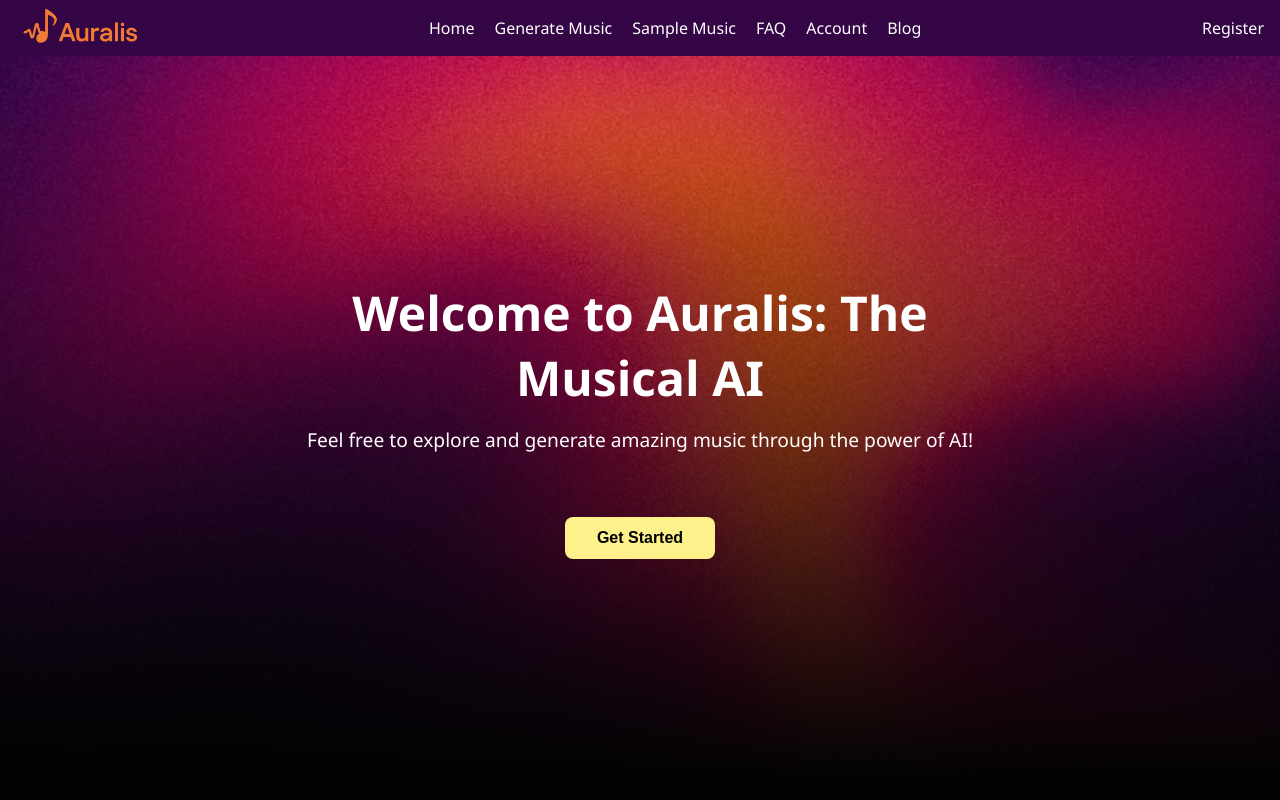
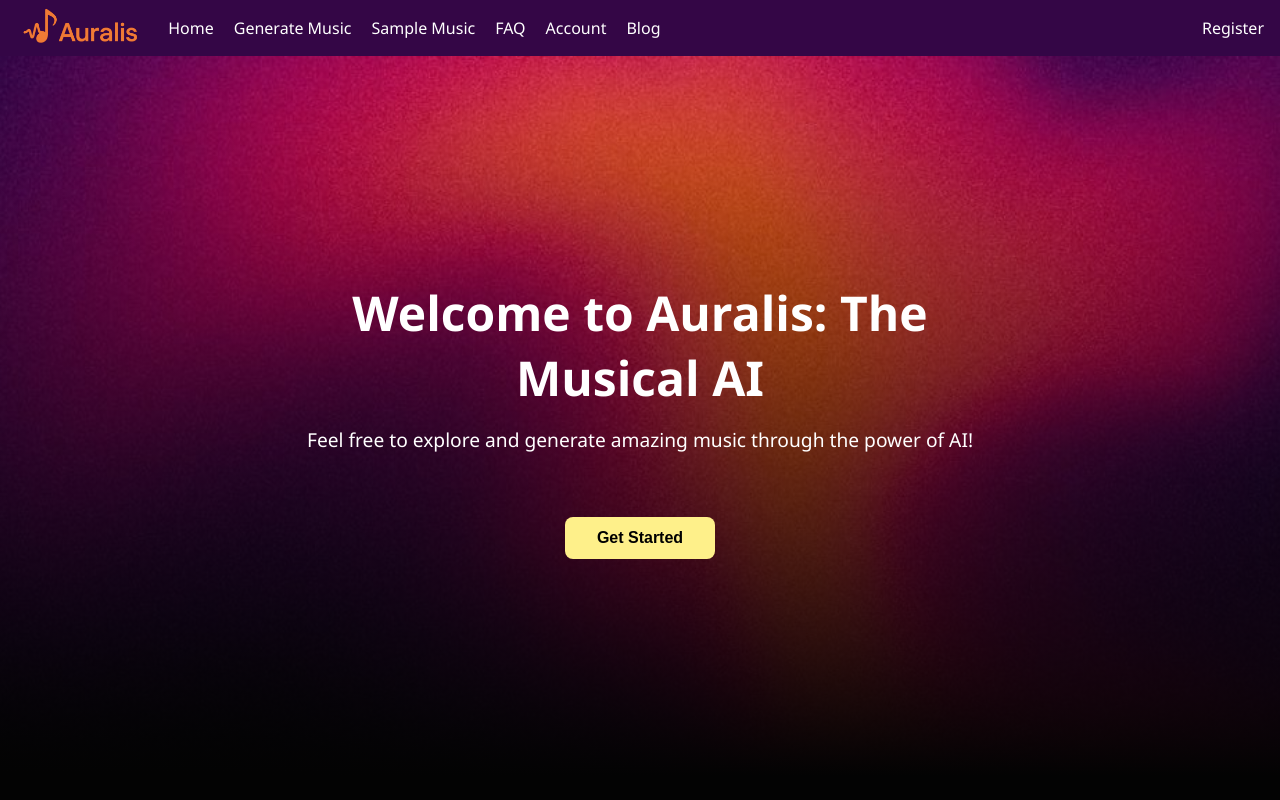
Before and after one commit to arwafaizee31/Auralis-AI, a React (Create React App) app in the folder client/: page / in a window 1280 px wide. Shown: the top 800 px of the page. Built offline with nearby package versions, Linux system fonts and the light colour scheme; no server answers.

Commit message:
navbarComplete

```diff
--- a/client/src/components/Navbar.css
+++ b/client/src/components/Navbar.css
@@ -1,42 +1,103 @@
-/* src/components/Navbar.css */
-
-.navbar {
-    background-color:rgb(86, 2, 77);
-    padding-top: .5rem;
-    padding-bottom: .5rem;
-    padding-left: 1rem;
-    padding-right: 1rem;
-    /* color: white; */
-    /* border-bottom: 1px solid rgba(255, 255, 255, 0.05); */
-
+/* Layout and base styles */
+.mainNavbar {
+  background-color: #340646;
+  /* box-shadow:inset 0 -4px 6px rgba(237, 97, 36, 0.75); */
+  padding: 0.5rem 1rem;
+  position: sticky;
+  top: 0;
+  z-index: 100;
 }
 
+.navbarContainer {
+  display: flex;
+  justify-content: space-between;
+  align-items: center;
+}
+
+/* Logo */
+.navbarLogo {
+  height: 35px;
+  margin-right: 20px;
+}
+
+/* Menu toggle (hamburger) */
+.menuToggle {
+  background: none;
+  border: none;
+  font-size: 1.8rem;
+  color: white;
+  display: none;
+  cursor: pointer;
+}
+
+/* Navigation list (desktop) */
 .navbar-list {
   list-style: none;
   display: flex;
-    flex-wrap: wrap;
   gap: 20px;
-    justify-content: center;
   margin: 0;
   padding: 0;
+  justify-content: center;
+  flex: 2;
 }
 
-  .nav-link {
+/* Nav links */
+.navbarTitles {
   color: white;
   text-decoration: none;
   font-weight: 500;
   transition: color 0.3s;
 }
 
-  .nav-link:hover {
-    color: #8e98df;
-  }
-  .navbarLogo{
-    height: 35px;
-  }
-  .navbarTitles{
-    color: white;
-  }
 .navbarTitles:hover {
   color: #ED6124;
 }
+.registerButton{
+  list-style-type: none;
+  margin: 0;
+  padding: 0;
+}
+/* Responsive styles */
+@media (max-width: 768px) {
+  .menuToggle {
+    display: block;
+  }
+
+  .navbar-list {
+    display: none;
+    flex-direction: column;
+    background-color: #340646;
+    position: absolute;
+    top: 60px; /* Adjust based on navbar height */
+    right: 0;
+    width: 100%;
+    padding: 1rem;
+    z-index: 99;
+
+
+  }
+
+  .navbar-list.open {
+    display: flex;
+  }
+
+  .navbar-list li {
+    padding: 10px 0;
+    text-align: center;
+  }
+    .registerButton {
+    margin: auto;
+  }
+}
+/* Navbar container */
+.navbarContainer {
+  display: flex;
+  justify-content: space-between;
+  align-items: center;
+  flex-wrap: wrap;
+  width: 100%;
+}
+/* Make Register go to right on large screens */
+.registerButton {
+  margin-left: auto;
+}
--- a/client/src/components/Navbar.jsx
+++ b/client/src/components/Navbar.jsx
@@ -1,76 +1,49 @@
 // src/components/Navbar.jsx
-import React, { useContext } from "react";
-import { Link } from "react-router-dom"; // Link component for navigation
-import AuthContext from "../context/AuthContext"; // Import the context
+import React, { useContext, useState } from "react";
+import { Link } from "react-router-dom";
+import AuthContext from "../context/AuthContext";
 import "./Navbar.css";
 
 const Navbar = () => {
-  const { authStatus } = useContext(AuthContext); // Use the authStatus from context
+  const { authStatus } = useContext(AuthContext);
+  const [isMenuOpen, setIsMenuOpen] = useState(false); // Toggle state
+
+  const toggleMenu = () => {
+    setIsMenuOpen(!isMenuOpen);
+  };
+
   return (
-    <nav
-      style={{
-
-         paddingTop: ".5rem",
-    paddingBottom: ".5rem",
-    paddingLeft: "1rem",
-    paddingRight:"1rem",
-        backgroundColor:"#340646",
-        // color: "#fff",
-        display: "flex",
-        justifyContent: "space-between",
-        alignItems: "center",
+    <nav className="mainNavbar">
+      <div className="navbarContainer">
+       <div className="navbarLeft">
+        <img src="/primaryLogo2.png" alt="Auralis logo" className="navbarLogo" />
+</div>
 
 
-      }} className="mainNavbar"
-    >
-    <ul style={{ listStyleType: "none", gap: "20px" }}><li><img src="/primaryLogo2.png" alt="Auralis logo" className="navbarLogo"></img></li></ul>
-      <ul
-        style={{ listStyleType: "none", gap: "20px", display: "flex" }}
-        className="navbar-list"
-      >
-        <li>
-          <Link to="/" style={{ textDecoration: "none" }} className="navbarTitles">
-            Home
-          </Link>
-        </li>
-        <li>
-          <Link
-            to="/gen-music"
-            style={{  textDecoration: "none" }}
-           className="navbarTitles">
-            Generate Music
-          </Link>
-        </li>
-        <li>
-          <Link
-            to="/sample-music"
-            style={{  textDecoration: "none" }}
-           className="navbarTitles">
-            Sample Music
-          </Link>
-        </li>
+        {/* Menu items */}
+        <ul className={`navbar-list ${isMenuOpen ? "open" : ""}`}>
+          <li><Link to="/" className="navbarTitles">Home</Link></li>
+          <li><Link to="/gen-music" className="navbarTitles">Generate Music</Link></li>
+          <li><Link to="/sample-music" className="navbarTitles">Sample Music</Link></li>
+          <li><Link to="/faq" className="navbarTitles">FAQ</Link></li>
+          <li><Link to="/account" className="navbarTitles">Account</Link></li>
+          <li><Link to="/blog" className="navbarTitles">Blog</Link></li>
+          <li className="navbarTitles registerButton" >Register</li>
+          </ul>
+           <div className="navbarRight">
 
-        <li>
-          <Link to="/faq" style={{ textDecoration: "none" }} className="navbarTitles">
-            FAQ
-          </Link>
-        </li>
-        <li>
-          <Link to="/account" style={{ textDecoration: "none" }} className="navbarTitles">
-            Account
-          </Link>
-        </li>
-        <li>
-          <Link to="/blog" style={{ textDecoration: "none" }} className="navbarTitles">
-            Blog
-          </Link>
-        </li>
-      </ul>
-      <ul style={{ listStyleType: "none", gap: "20px" }}>
-     <li className="navbarTitles">Register </li>
-      </ul>
+
+
+           {/* Toggle button for small screens */}
+        <button className="menuToggle" onClick={toggleMenu}>
+          ☰
+        </button>
+          </div>
+
+
+      </div>
     </nav>
-  )
+  );
 };
 
 export default Navbar;
```
Lines whose indentation alone changed are shown as unchanged.
